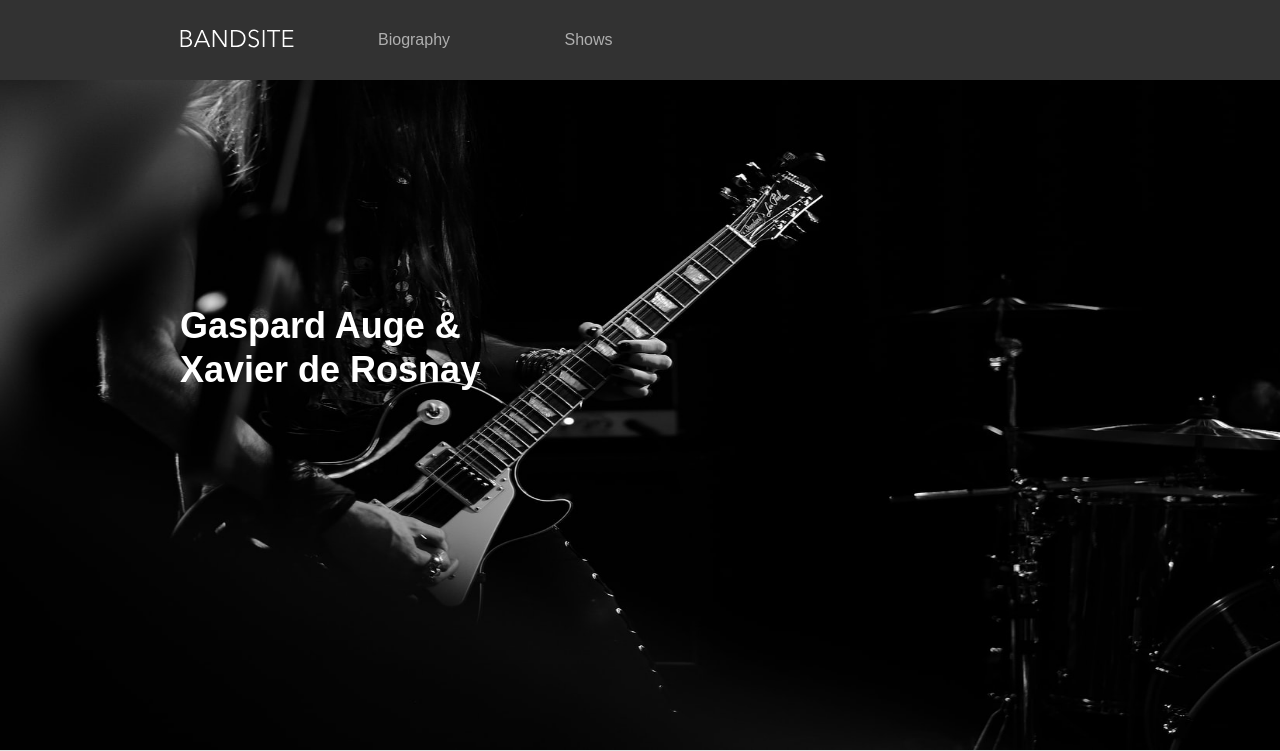
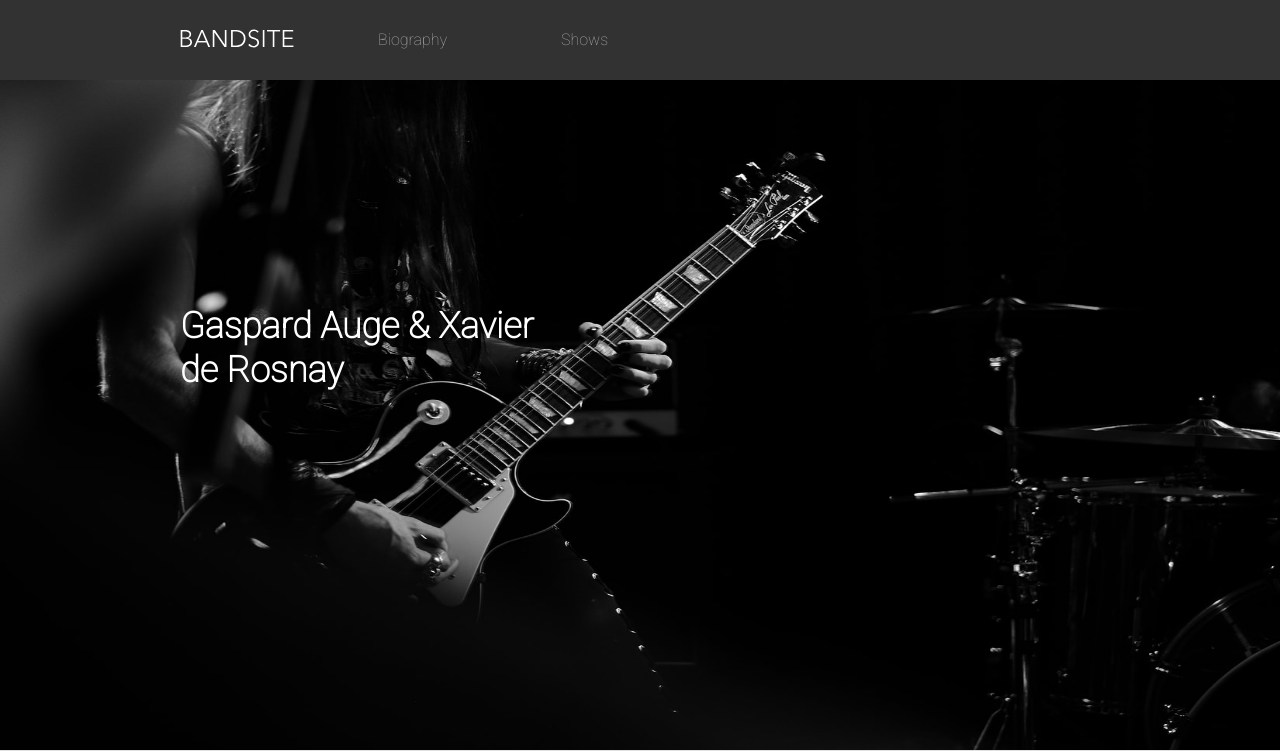
Before and after one commit to soran011/Bandsite---3-, a plain HTML site: page Pages/biography.html in a window 1280 px wide. Shown: the top 751 px of the page. Drawn offline with nearby package versions, Linux system fonts and the light colour scheme; no server answers.

Commit message:
edited font style

```diff
--- a/Pages/biography.html
+++ b/Pages/biography.html
@@ -6,6 +6,8 @@
     <meta name="viewport" content="width=device-width, initial-scale=1.0">
     <title>Biography</title>
     <link rel="stylesheet" href="/Styles/main.css">
+    <link href="https://fonts.googleapis.com/css2?family=Roboto:ital,wght@0,100;1,900&display=swap" rel="stylesheet">
+
 </head>
 
 <body>
--- a/Styles/main.scss
+++ b/Styles/main.scss
@@ -1,5 +1,6 @@
 @import "partials/colors";
 @import "partials/mixins";
+
 
 html {
     padding: 0;
@@ -7,7 +8,7 @@ html {
 }
 body {
     background: $mercury-color;
-    font-family: Arial, Helvetica, sans-serif;
+    font-family: 'Roboto', sans-serif;
 
     margin: 0;
     padding: 0;
--- a/Styles/shows.scss
+++ b/Styles/shows.scss
@@ -7,8 +7,7 @@ html {
 }
 body {
     background: $mercury-color;
-    font-family: Arial, Helvetica, sans-serif;
-
+    Font-family: 'Roboto', sans-serif;
     margin: 0;
     padding: 0;
 
```
Also changed, not shown: Pages/shows.html (+2 -0 lines), index.html (+1 -0 lines), Styles/main.css, Styles/shows.css, 2 other files.
